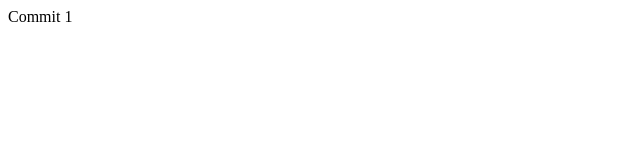
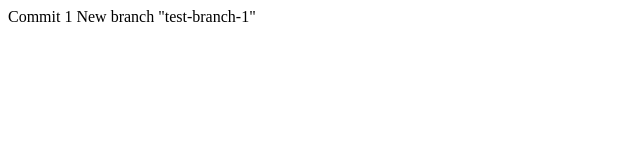
Before and after one commit to test887/test, a plain HTML site: page index.html in a window 1280 px wide. Shown: the whole page, without its empty margins (0-640 px from the left). Drawn offline with Linux system fonts and the light colour scheme.

Commit message:
first subbranch

```diff
--- a/index.html
+++ b/index.html
@@ -6,5 +6,6 @@
 </head>
 <body>
     Commit 1
+    New branch "test-branch-1"
 </body>
 </html>
```
